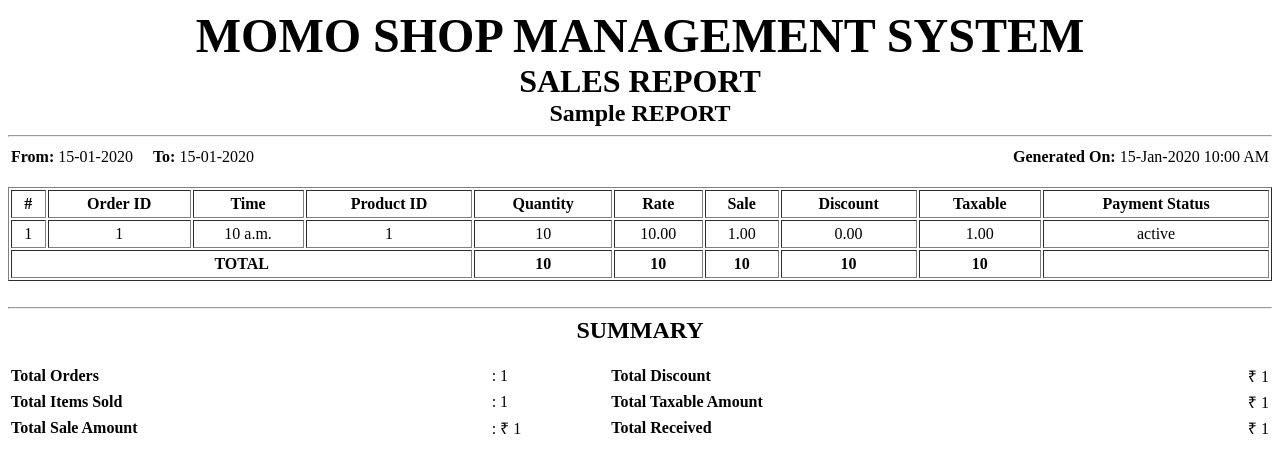
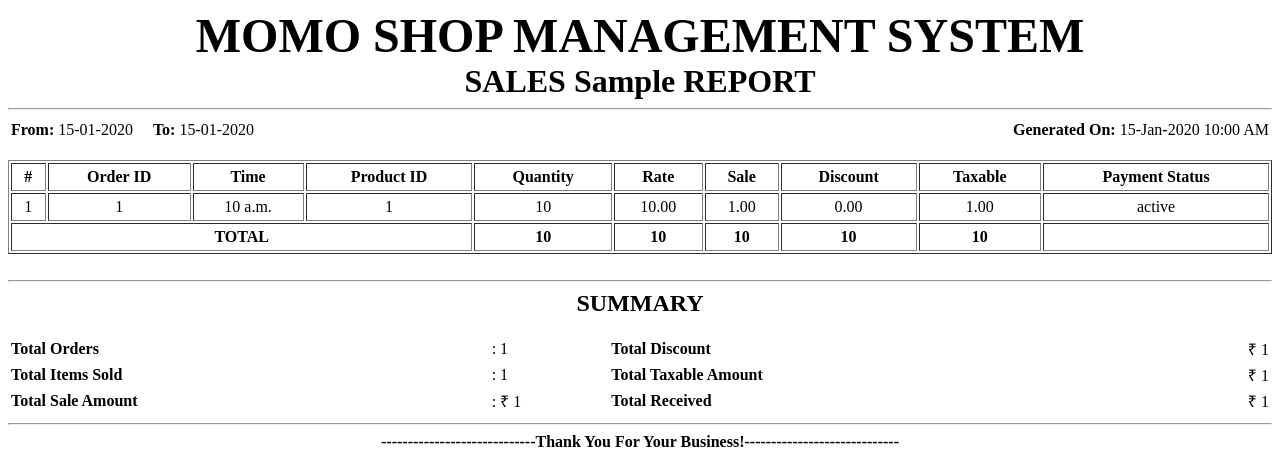
Before and after one commit to SwatiGarewal/Momos_Shop_Management_App_Backend, a Django app: template momos_backend/Api_Reports/templates/sales_report.html in a window 1280 px wide. Shown: the top 449 px of the page. Run offline with Django 5.2, Linux system fonts and the light colour scheme; tables that the repository leaves empty hold one stand-in row (values such as "Sample post"); the template is opened without the code that fills it: values that come from a table or form of the project are taken from there, most other values are stand-ins (such as "Sample title", 1, 10 or a date in 2020).

Commit message:
Updated reports

```diff
--- a/momos_backend/Api_Reports/templates/sales_report.html
+++ b/momos_backend/Api_Reports/templates/sales_report.html
@@ -6,8 +6,8 @@
 <body>
 <center>
     <font size="7"><b>MOMO SHOP MANAGEMENT SYSTEM</b></font><br>
-    <font size="6"><b>SALES REPORT</b></font><br>
-    <font size="5"><b>{{ report_type }} REPORT</b></font>
+    <font size="6"><b>SALES {{ report_type }} REPORT</b></font><br>
+
 </center>
 <hr>
 <table width="100%">
@@ -36,7 +36,7 @@
     <th>Total Taxable</th>
     <th>Total Payment Received</th>
 </tr>
-{% elif report_type == 'MONTHLY' %}
+{% elif report_type == 'MONTHLY' or report_type == '' %}
 <tr>
     <th>#</th>
     <th>Date</th>
@@ -72,7 +72,7 @@
         <td align="center">{{ item.total_discount }}</td>
         <td align="center">{{ item.total_taxable }}</td>
         <td align="center">{{ item.total_payment_received }}</td>
-    {% elif report_type == 'MONTHLY' %}
+    {% elif report_type == 'MONTHLY' or report_type == '' %}
         <td align="center">{{ item.date }}</td>
         <td align="center">{{ item.day_total_order }}</td>
         <td align="center">{{ item.day_total_quantity }}</td>
@@ -103,7 +103,7 @@
     <td align="center"><b>{{ sum_total_taxable }}</b></td>
     <td align="center"><b>{{ sum_total_payment_received }}</b></td>
 </tr>
-{% elif report_type == 'MONTHLY' %}
+{% elif report_type == 'MONTHLY' or report_type == '' %}
 <tr>
     <td colspan="2" align="center"><b>TOTAL</b></td>
     <td align="center"><b>{{ sum_day_total_order }}</b></td>
--- a/momos_backend/Api_Reports/urls.py
+++ b/momos_backend/Api_Reports/urls.py
@@ -7,5 +7,6 @@ urlpatterns = [
     path('api/reports/payment/', payment_report),
     path('api/reports/pivot/', pivot_report),
     path('api/reports/pdf-report/<str:report_type>/<str:from_date>/<str:to_date>/', generate_pdf_report),
+    path('api/reports/pdf-report/<str:from_date>/<str:to_date>/', generate_pdf_report),
     # path('api/reports/excel-report/', generate_excel_report),
 ]
```
Also changed, not shown: momos_backend/Api_Reports/views.py (+5 -7 lines).
